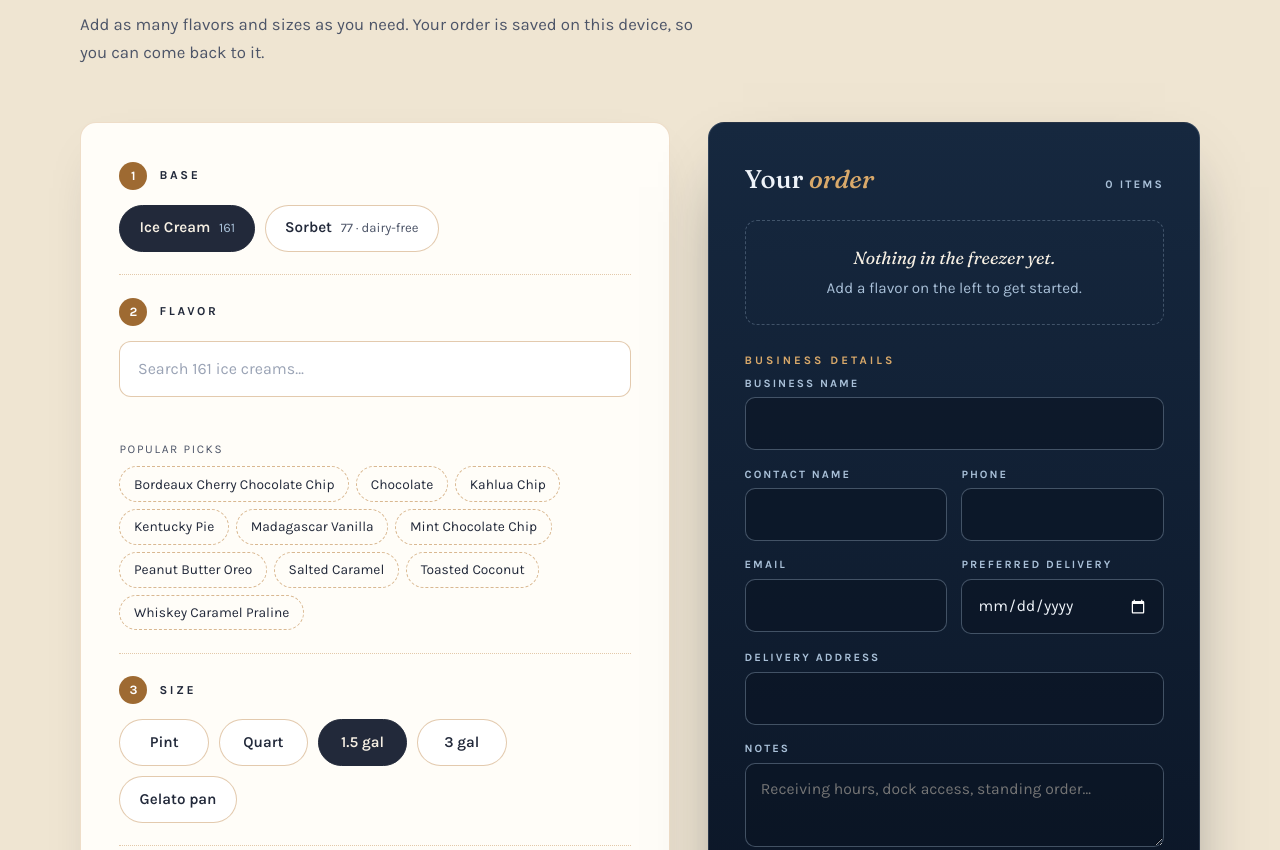
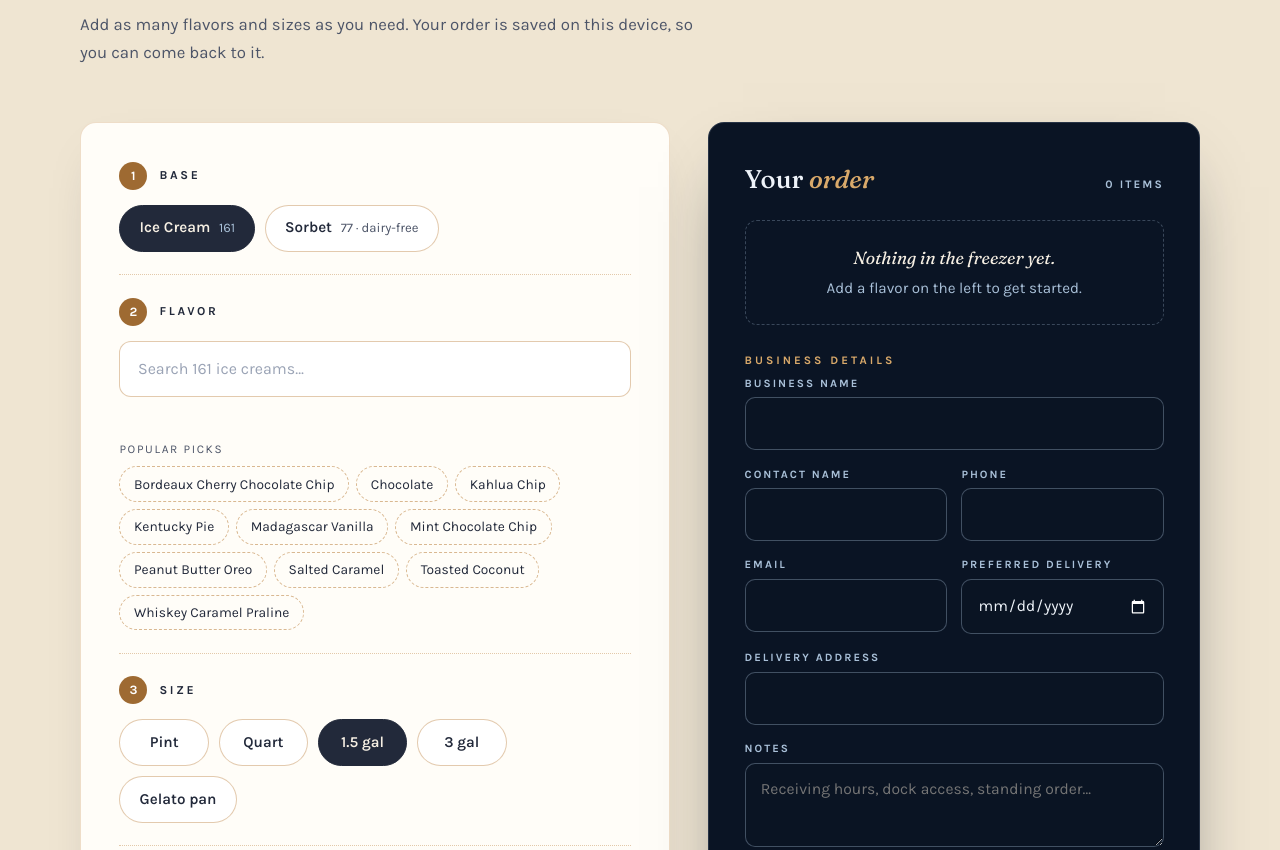
Before and after one commit to ericlokness/omic, a plain HTML site: page wholesale.html in a window 1280 px wide. Shown: the part 2336-3186 px from the top of the page. Drawn offline with Linux system fonts and the light colour scheme; no server answers.

Commit message:
Wholesale: order summary flat midnight to match the payment panel
"Your order" used a dusk-to-midnight gradient (#16283f at the top), so it
read as a lighter blue than the flat midnight Secure payment panel and
Stripe's form beside it. Both are now #0a1424.

Co-Authored-By: Claude Opus 5.5 <noreply@anthropic.com>

```diff
--- a/wholesale.html
+++ b/wholesale.html
@@ -237,7 +237,8 @@ section[id]{scroll-margin-top:calc(var(--bars-h,110px) + 20px - clamp(4.5rem,9vw
 .add-msg{font-size:.9rem;color:#4f7a2a;min-height:1.4em;width:100%}
 
 /* ---------- Summary (dark, echoes the home-page order card) ---------- */
-.summary{position:sticky;top:5.5rem;background:linear-gradient(180deg,var(--dusk),var(--midnight));color:var(--snow);border-radius:16px;padding:clamp(1.5rem,3.2vw,2.2rem);box-shadow:0 30px 70px -35px rgba(10,20,36,.8);border:1px solid rgba(169,192,216,.18)}
+/* Flat midnight, the same blue as the Secure payment panel and Stripe's form beside it while paying */
+.summary{position:sticky;top:5.5rem;background:var(--midnight);color:var(--snow);border-radius:16px;padding:clamp(1.5rem,3.2vw,2.2rem);box-shadow:0 30px 70px -35px rgba(10,20,36,.8);border:1px solid rgba(169,192,216,.18)}
 @media(max-width:960px){.summary{position:static}}
 .summary h3{font-family:var(--display);font-weight:500;font-size:1.6rem;display:flex;align-items:baseline;justify-content:space-between;gap:1rem}
 .summary h3 em{font-style:italic;color:var(--copper-bright)}
```
Also changed, not shown: 1 other file.
